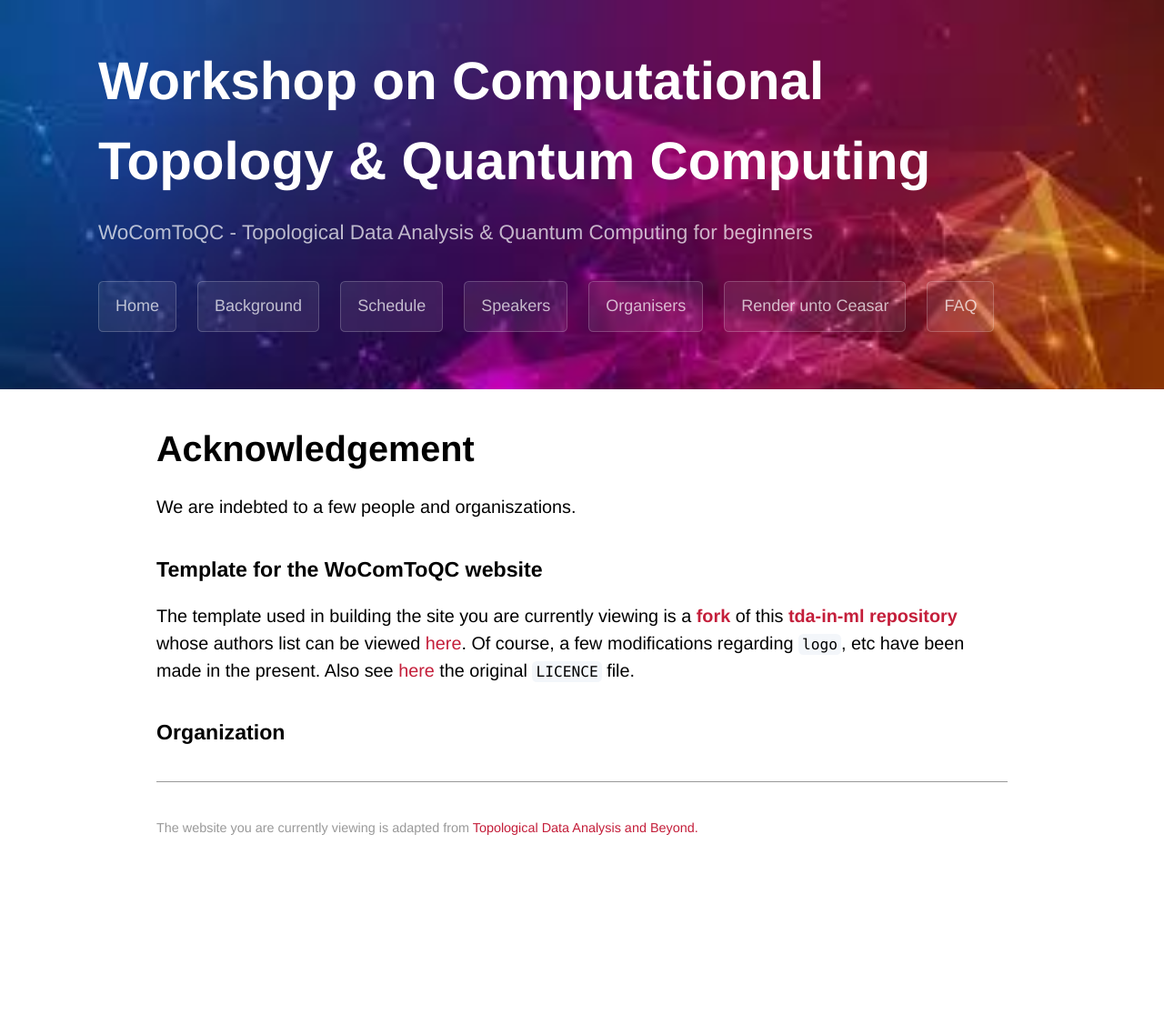
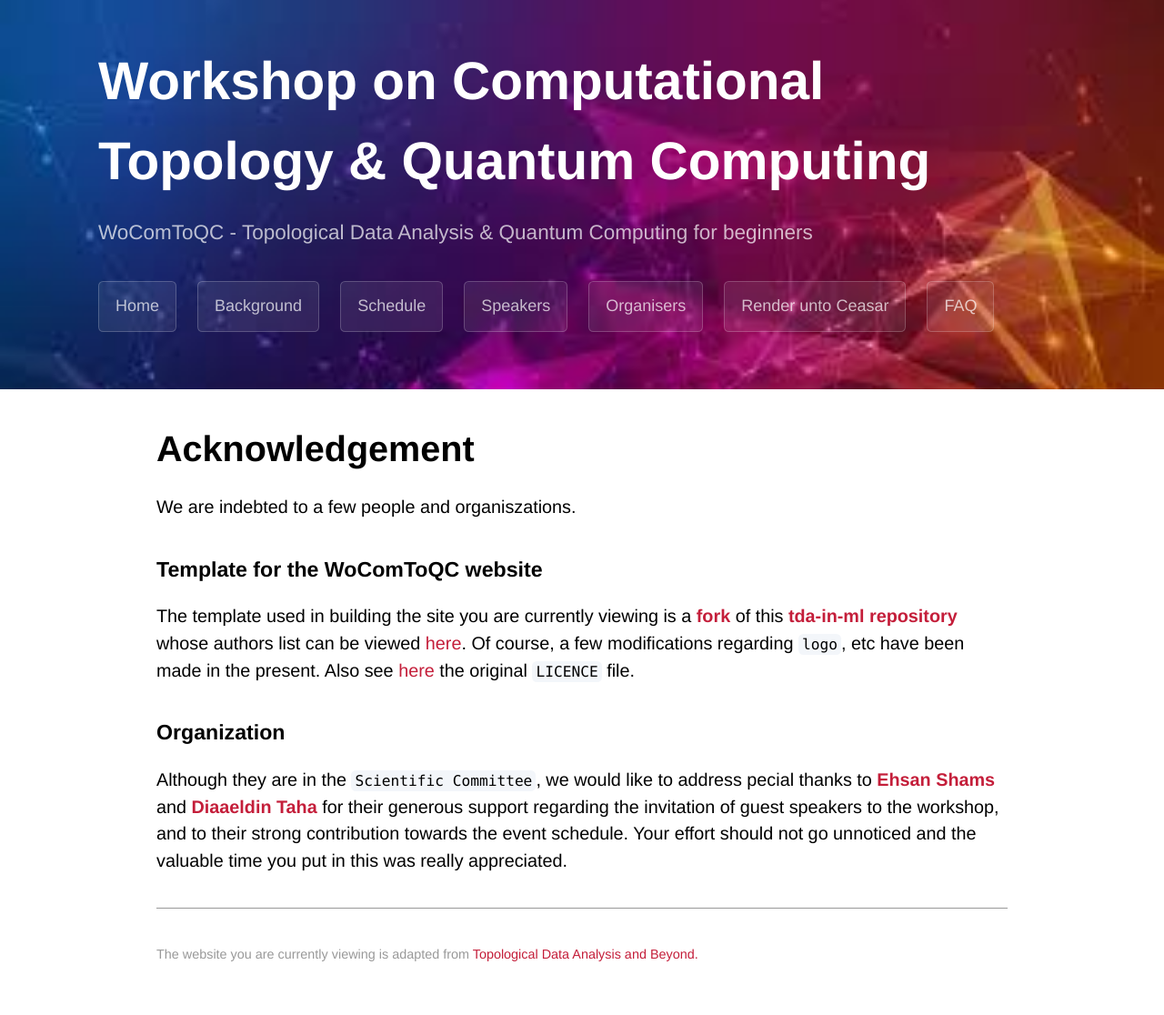
Before and after one commit to WoComtoQC/wocomtoqc.github.io, a Jekyll site: the page built from render.md, in a window 1280 px wide. Shown: the whole page at 91% size. Built offline with Jekyll 4.4.1, drawn with Linux system fonts in a browser that asks for light colours; some web fonts are replaced; our own code applies the rules of GitHub Pages for plain Markdown files; before the commit the page ends 977 px from its top, so only the background shows below that.

Commit message:
Update render.md

```diff
--- a/render.md
+++ b/render.md
@@ -20,3 +20,6 @@ Also see [here](https://github.com/tda-in-ml/tda-in-ml.github.io/blob/master/LIC
 
 
 ### Organization
+
+Although they are in the [`Scientific Committee`](https://wocomtoqc.github.io/organisers), we would like to address pecial thanks to [**Ehsan Shams**](https://www.linkedin.com/in/ehsan-shams-6a2852191/)
+and [**Diaaeldin Taha**](https://www.linkedin.com/in/diaaeldin-taha-23a51b16/) for their generous support regarding the invitation of guest speakers to the workshop, and to their strong contribution towards the event schedule. Your effort should not go unnoticed and the valuable time you put in this was really appreciated.
```
